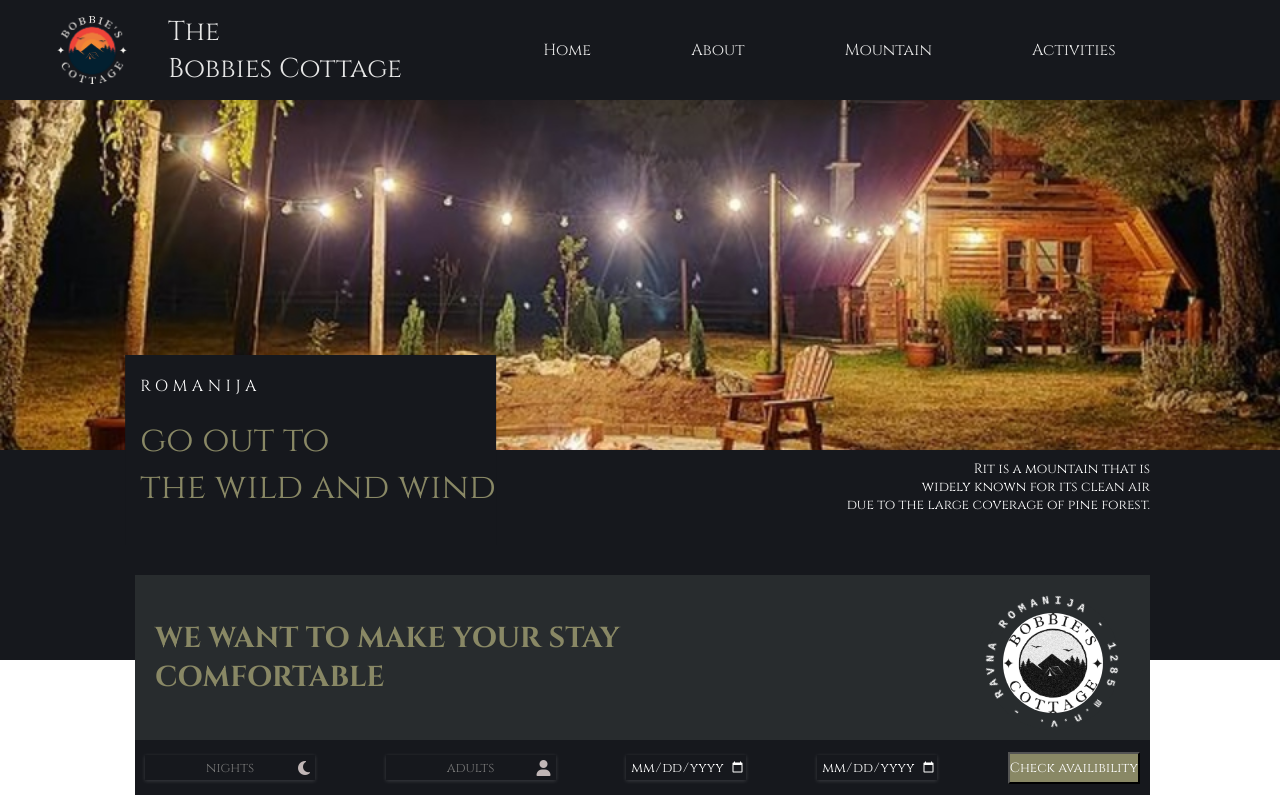
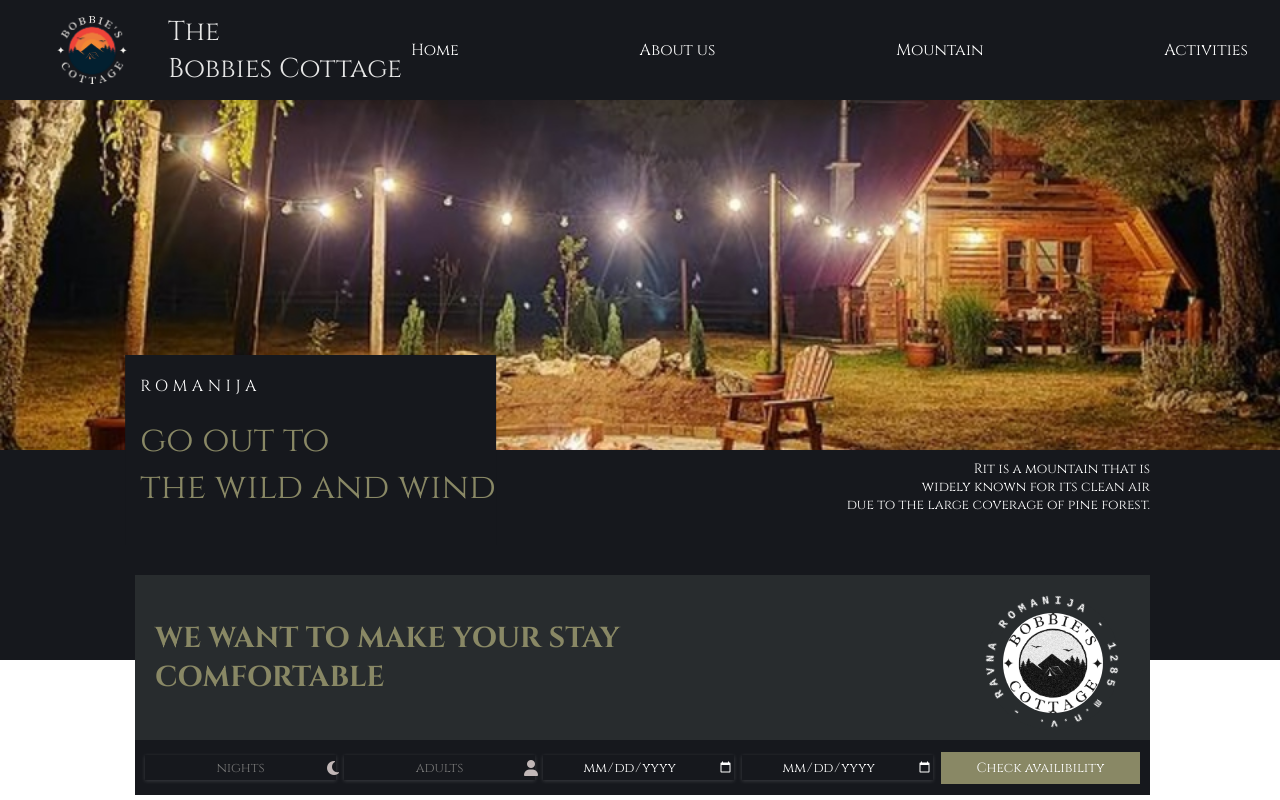
Before and after one commit to stefankrajisnik/bobbies-cottage, a plain HTML site: page bobbies-cottage-new/index.html in a window 1280 px wide. Drawn offline with Linux system fonts and the light colour scheme.

Commit message:
some changes at section one made

```diff
--- a/bobbies-cottage-new/index.html
+++ b/bobbies-cottage-new/index.html
@@ -21,12 +21,25 @@
                 <p>The <br> Bobbies Cottage</p>
             </div>
 
-            <ul class="list">
-                <li>Home</li>
-                <li>About</li>
-                <li>Mountain</li>
-                <li>Activities</li>
-            </ul>
+            <div class="menu-bar">
+                <ul>
+                    <li><a href="index.html">Home</a></li>
+                    <li><a href="index.html">About us</a>
+                        <div class="sub-menu-1">
+                            <ul>
+                                <li><a href="">Established</a></li>
+                                <li><a href="">Location</a></li>
+                                <li><a href="">Established</a></li>
+                                <li><a href="">Location</a></li>
+                            </ul>
+                        </div>
+                    </li>
+                    <li><a href="index.html">Mountain</a></li>
+                    <li><a href="index.html">Activities</a></li>
+                </ul>
+            </div>
+
+
         </div>
 
         <div class="slide-wrapper">
@@ -80,7 +93,7 @@
                     <input type="date">
                 </div>
 
-                <button class="box">Check availibility</button>
+                <button class="box check-button">Check availibility</button>
             </div>
         </div>
 
--- a/bobbies-cottage-new/style/top-section/header.css
+++ b/bobbies-cottage-new/style/top-section/header.css
@@ -6,6 +6,7 @@
     background-color: var(--color-dark);
     height: 100px;
     padding: 0 2rem;
+    position: relative;
 }
 
 .logo-text-wrapper {
@@ -38,16 +39,32 @@
     font-size: 1.7rem;
 }
 
-.list {
+.menu-bar {
     display: flex;
-    justify-content: space-evenly;
+    justify-content: space-between;
     align-items: center;
     width: 70%;
-    padding: 0 2rem;
 }
 
-.list li {
+.menu-bar ul {
     list-style-type: none;
-    font-size: 1rem;
-    cursor: pointer;
+    display:flex;
+    justify-content: space-between;
+    width: 100%;
 }
+
+.menu-bar ul li a {
+    text-decoration: none;
+    color: white;
+}
+
+.sub-menu-1 ul {
+    display: none;
+    position: absolute;
+    /* flex-direction: column; */
+}
+
+.menu-bar ul li:hover .sub-menu-1 ul {
+    display: block;
+    z-index: 2;
+}
--- a/bobbies-cottage-new/style/top-section/reservation-box.css
+++ b/bobbies-cottage-new/style/top-section/reservation-box.css
@@ -19,6 +19,7 @@
     width: 100%;
     height: 75%;
 }
+
 .reservation-wrapper h2 {
     display: flex;
     height: 120px;
@@ -83,6 +84,7 @@
 .reservation-inputs {
     display: flex;
     justify-content: space-between;
+    width: 100%;
     height: 25%;
     align-items: center;
     background-color: var(--color-dark);
@@ -96,17 +98,21 @@
     align-items: center;
     font-family: inherit;
     color: white;
+    width: 20%;
 }
 
 .box input {
     height: 80%;
+    width: 100%;
     font-family: inherit;
     background-color:var(--color-dark);
     color: white;
     border: none;
     text-align: center;
     box-shadow: rgba(255, 255, 255, 0.16) 0px 1px 4px;
+    margin-right: 0.5rem;
 }
+
 
 input::-webkit-outer-spin-button,
 input::-webkit-inner-spin-button {
@@ -128,7 +134,32 @@ input::-webkit-inner-spin-button {
     right: 5px;
 }
 
-.reservation-inputs button {
+.check-button {
+    display: inline-block;
     background-color: var(--green-text);
     color: white;
+    outline: none;
+    border: none;
+    text-align: center;
+    transition: transform 0.1s ease-in-out;
+
+
 }
+
+@keyframes scale-btn {
+    0%{
+        transition: scale(1);
+    }
+    50%{
+        transition: scale(0.9);
+    }
+    100% {
+        transition: scale(1);
+    }
+}
+
+.check-button:active {
+    border: none;
+    transform: scale(0.9);
+    /* animation: scale-btn; */
+}
```
